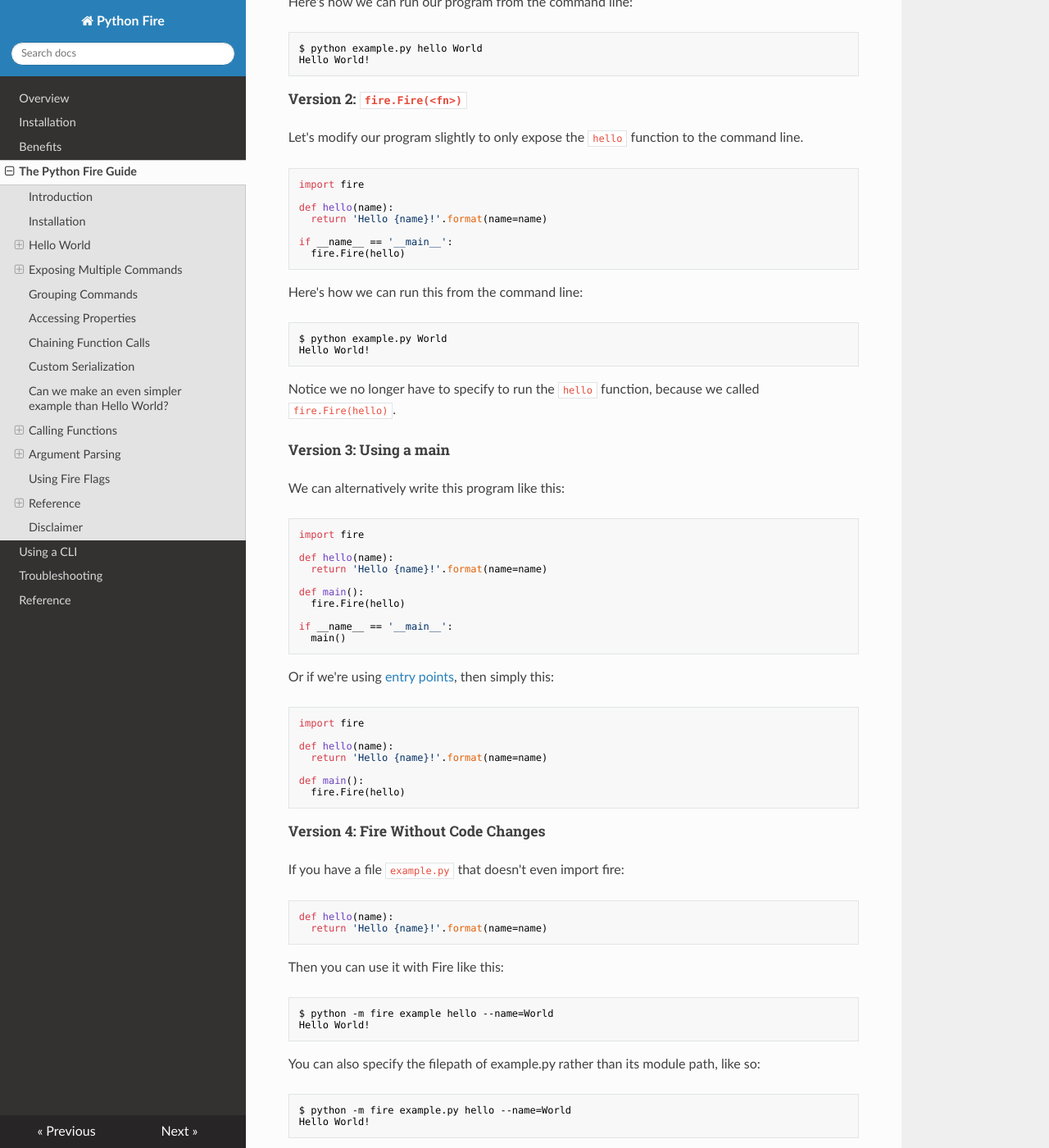
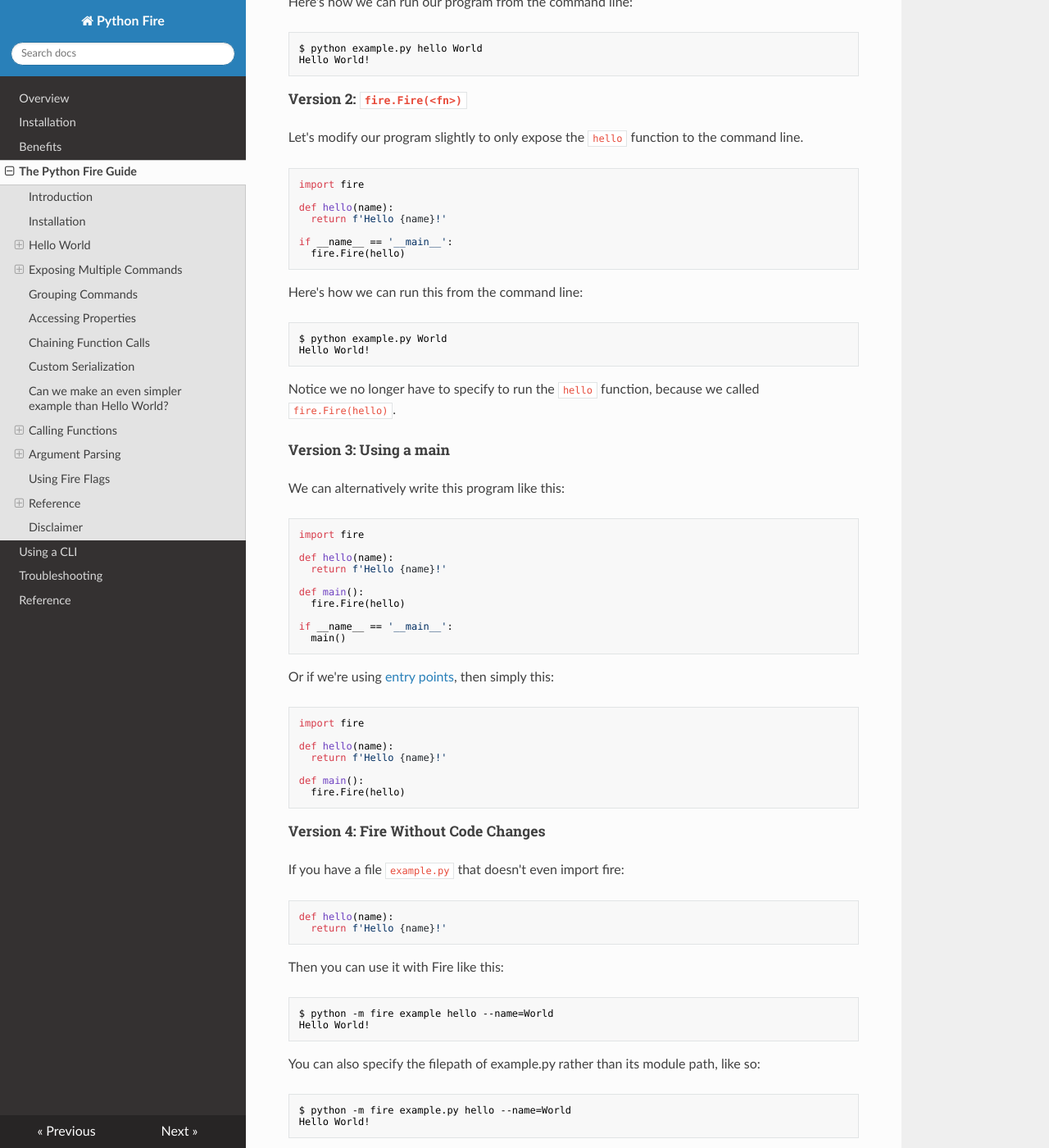
Before and after one commit to google/python-fire, an MkDocs documentation site: the page built from docs/guide.md, in a window 1280 px wide and 1400 px high, scrolled down 889 px. Shown: the whole window at 82% size. Built offline with MkDocs 1.6.1, drawn with Linux system fonts in a browser that asks for light colours; nearby versions of some CDN libraries; some of the changed text lies outside the part shown.

Commit message:
Begin removing .format in favor of f-strings

````diff
--- a/docs/guide.md
+++ b/docs/guide.md
@@ -30,7 +30,7 @@
 import fire
 
 def hello(name):
-  return 'Hello {name}!'.format(name=name)
+  return f'Hello {name}!'
 
 if __name__ == '__main__':
   fire.Fire()
@@ -52,7 +52,7 @@
 import fire
 
 def hello(name):
-  return 'Hello {name}!'.format(name=name)
+  return f'Hello {name}!'
 
 if __name__ == '__main__':
   fire.Fire(hello)
@@ -76,7 +76,7 @@
 import fire
 
 def hello(name):
-  return 'Hello {name}!'.format(name=name)
+  return f'Hello {name}!'
 
 def main():
   fire.Fire(hello)
@@ -93,7 +93,7 @@
 import fire
 
 def hello(name):
-  return 'Hello {name}!'.format(name=name)
+  return f'Hello {name}!'
 
 def main():
   fire.Fire(hello)
@@ -105,7 +105,7 @@
 
 ```python
 def hello(name):
-  return 'Hello {name}!'.format(name=name)
+  return f'Hello {name}!'
 ```
 
 Then you can use it with Fire like this:
````
Also changed, not shown: 1 other file.
